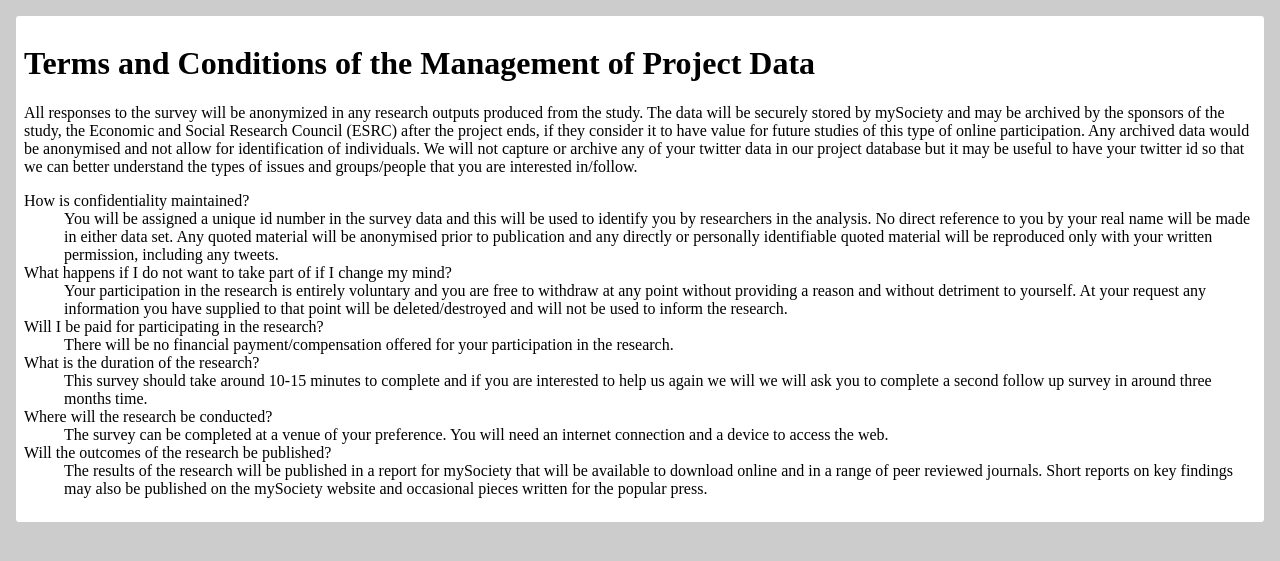
After one commit to mysociety/manchester-survey, a Django app: template survey/templates/management.html in a window 1280 px wide. The commit adds this page. Shown: the top 561 px of the page. Run offline with Django 3.2, Linux system fonts and the light colour scheme; the template is opened without the code that fills it, so the values that code supplies are empty.

Commit message:
add in t&cs page

```diff
--- /dev/null
+++ b/survey/templates/management.html
@@ -0,0 +1,36 @@
+
+{% extends 'base.html' %}
+
+{% block title %}Terms and Conditions{% endblock %}
+
+{% block content %}
+<div class="screen">
+    <h1>
+        Terms and Conditions of the Management of Project Data
+    </h1>
+
+    <p>
+        All responses to the survey will be anonymized in any research outputs produced from the study. The data will be securely stored by mySociety and may be archived by the sponsors of the study, the Economic and Social Research Council (ESRC) after the project ends, if they consider it to have value for future studies of this type of online participation. Any archived data would be anonymised and not allow for identification of individuals. We will not capture or archive any of your twitter data in our project database but it may be useful to have your twitter id so that we can better understand the types of issues and groups/people that you are interested in/follow.
+    </p>
+
+    <dl>
+        <dt>How is confidentiality maintained?</dt>
+        <dd>You will be assigned a unique id number in the survey data and this will be used to identify you by researchers in the analysis. No direct reference to you by your real name will be made in either data set. Any quoted material will be anonymised prior to publication and any directly or personally identifiable quoted material will be reproduced only with your written permission, including any tweets.</dd>
+
+        <dt>What happens if I do not want to take part of if I change my mind?</dt>
+        <dd>Your participation in the research is entirely voluntary and you are free to withdraw at any point without providing a reason and without detriment to yourself. At your request any information you have supplied to that point will be deleted/destroyed and will not be used to inform the research.</dd>
+
+        <dt>Will I be paid for participating in the research?</dt>
+        <dd>There will be no financial payment/compensation offered for your participation in the research.</dd>
+
+        <dt>What is the duration of the research?</dt>
+        <dd>This survey should take around 10-15 minutes to complete and if you are interested to help us again we will we will ask you to complete a second follow up survey in around three months time.</dd>
+
+        <dt>Where will the research be conducted?</dt>
+        <dd>The survey can be completed at a venue of your preference. You will need an internet connection and a device to access the web.</dd>
+
+        <dt>Will the outcomes of the research be published?</dt>
+        <dd>The results of the research will be published in a report for mySociety that will be available to download online and in a range of peer reviewed journals. Short reports on key findings may also be published on the mySociety website and occasional pieces written for the popular press.</dd>
+    </dl>
+</div>
+{% endblock %}
--- a/survey/urls.py
+++ b/survey/urls.py
@@ -3,6 +3,7 @@ from django.conf.urls import patterns, url, include
 from survey.views import *
 
 urlpatterns = patterns('',
+    url(r'^management', 'survey.views.management', name='management'),
     url(r'^$', 'survey.views.survey', name='survey'),
     url(r'^record$', 'survey.views.record', name='record'),
 )
--- a/survey/views.py
+++ b/survey/views.py
@@ -17,6 +17,9 @@ def has_voted(request):
 def get_user_from_cookie(request):
     u = User.objects.get(code=request.COOKIES['usercode'])
     return u
+
+def management(request):
+    return render_to_response('management.html', {}, context_instance=RequestContext(request))
 
 def survey(request):
     if ( has_voted(request) ):
```
Also changed, not shown: survey/templates/survey.html (+8 -2 lines).
